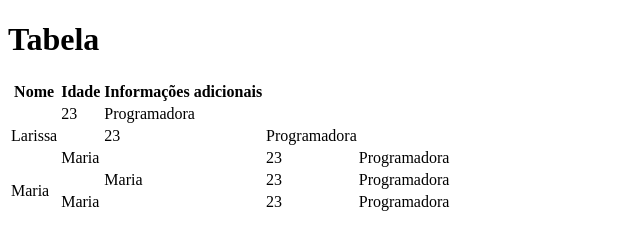
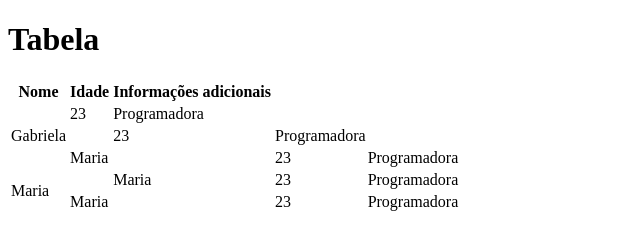
Before and after one commit to gabrielFS12/aula-tabela, a plain HTML site: page index.html in a window 1280 px wide. Shown: the whole page, without its empty margins (0-640 px from the left). Drawn offline with Linux system fonts and the light colour scheme.

Commit message:
mudando de larissa para gabriela

```diff
--- a/index.html
+++ b/index.html
@@ -20,7 +20,7 @@
 
     <tbody>
         <tr>
-            <td rowspan="3">Larissa</td>
+            <td rowspan="3">Gabriela</td>
             <td>23</td>
             <td colspan="3">Programadora</td>
         </tr>
```
